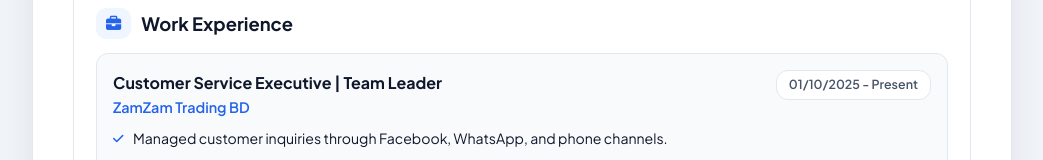
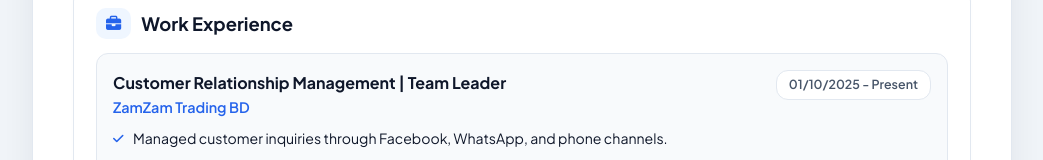
Before and after one commit to kuntolhasan/contact-info, a plain HTML site: page index.html in a window 1280 px wide. Shown: the part 597-757 px from the top of the page, without its empty margins (118-1161 px from the left). Drawn offline with Linux system fonts and the light colour scheme.

Commit message:
index.html

```diff
--- a/index.html
+++ b/index.html
@@ -493,7 +493,7 @@
                     <div class="experience-card">
                         <div class="job-header">
                             <div>
-                                <div class="job-title">Customer Service Executive | Team Leader</div>
+                                <div class="job-title">Customer Relationship Management | Team Leader</div>
                                 <div class="company-name">ZamZam Trading BD</div>
                             </div>
                             <span class="badge-date">01/10/2025 - Present</span>
```
